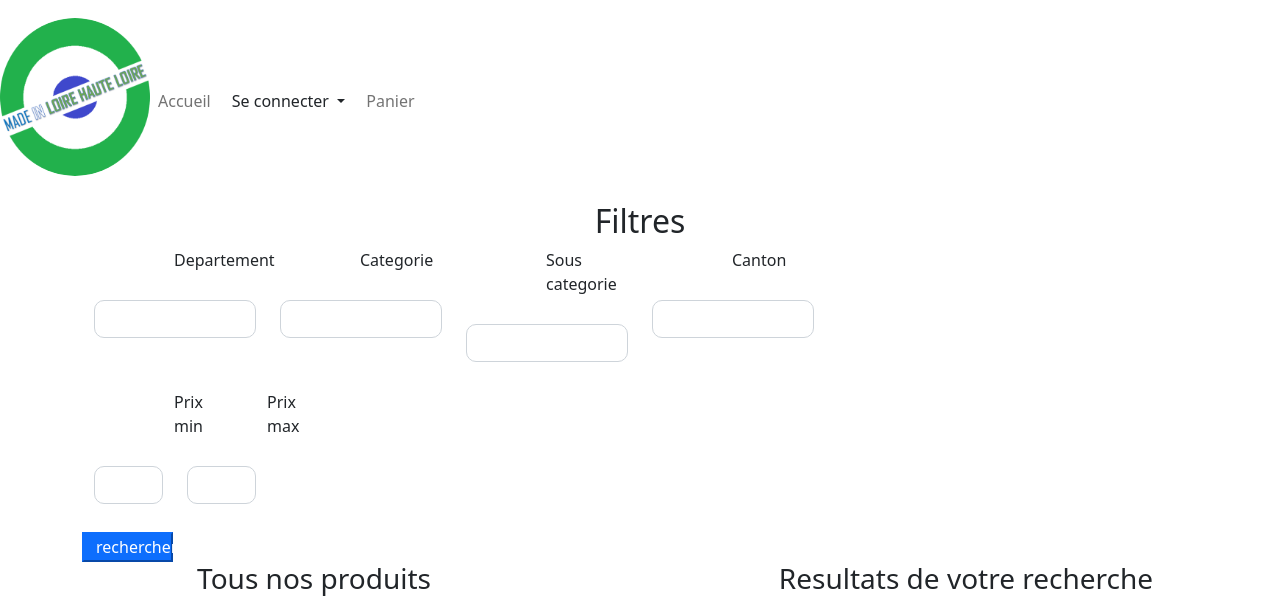
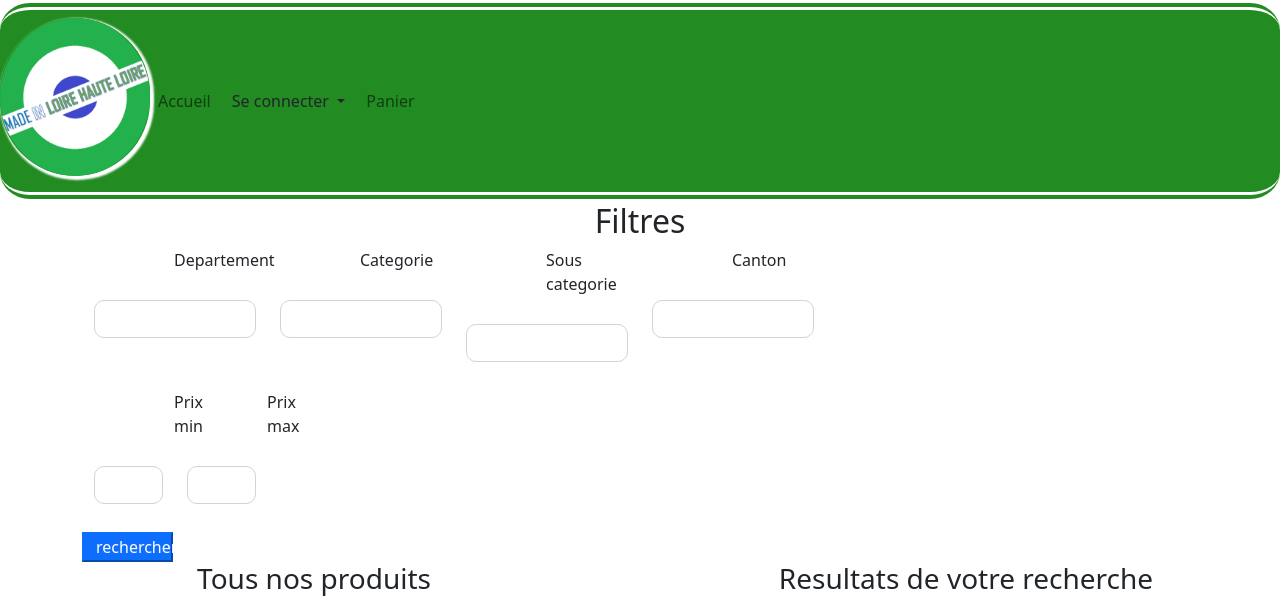
Before and after one commit to thibault-f42/Made-in-haute-loire, a Symfony app: template templates/Accueil.html.twig in a window 1280 px wide. Shown: the top 596 px of the page. Run offline with Twig, Linux system fonts and the light colour scheme; the template is opened without the code that fills it, so the values that code supplies are empty; form fields are guessed from the names that the template uses; some libraries are stand-ins or nearby versions.

Commit message:
Fin merge dimitri

```diff
--- a/templates/inc/nav.html.twig
+++ b/templates/inc/nav.html.twig
@@ -1,7 +1,7 @@
 
 <link rel="stylesheet" href="{{ asset('css/made-in-loire.css') }}">
 
-<nav class="navbar navbar-expand-lg navbar-light bg-white" >
+<nav class="navbar navbar-expand-lg navbar-light bg-green" >
     <h1><a href="{{ path('Accueil') }}"><img src="{{ asset('logo/made-in-loire.png') }}" alt="image" class="logo"></a></h1>
     <button class="navbar-toggler" type="button" data-toggle="collapse" data-target="#navbarNav" aria-controls="navbarNav" aria-expanded="false" aria-label="Toggle navigation">
         <span class="navbar-toggler-icon"></span>
```
Also changed, not shown: 1 other file.
